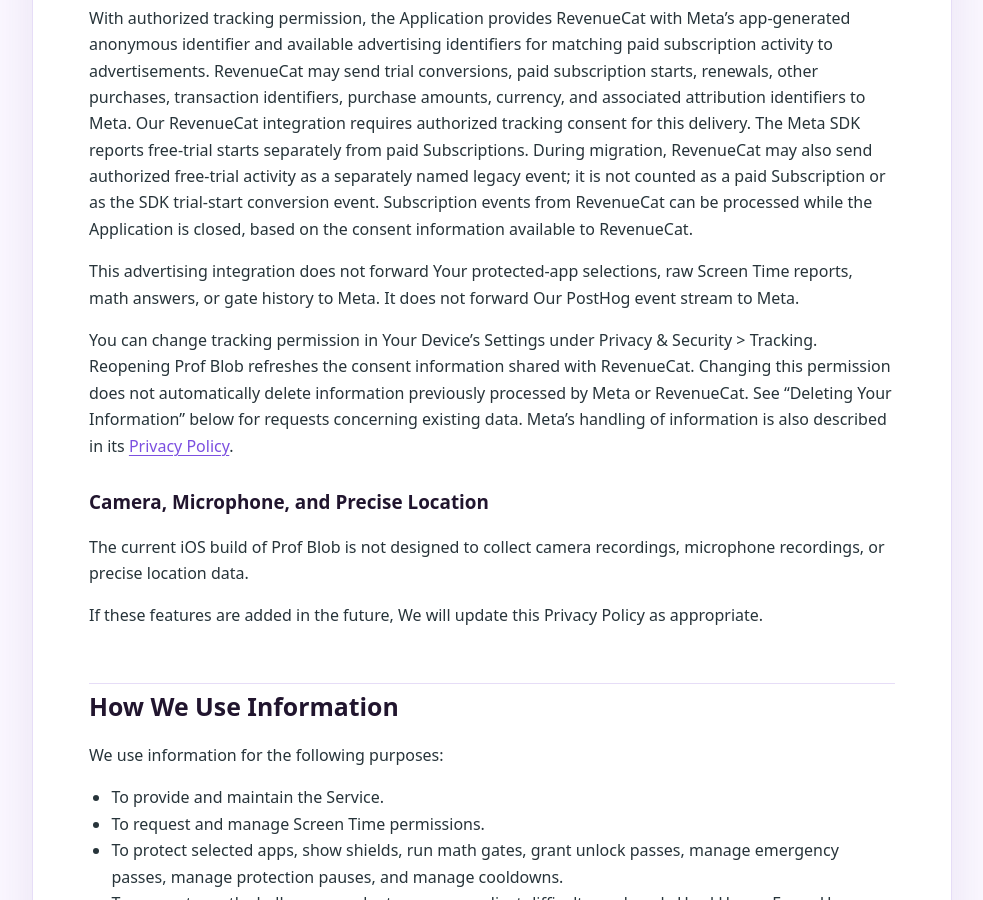
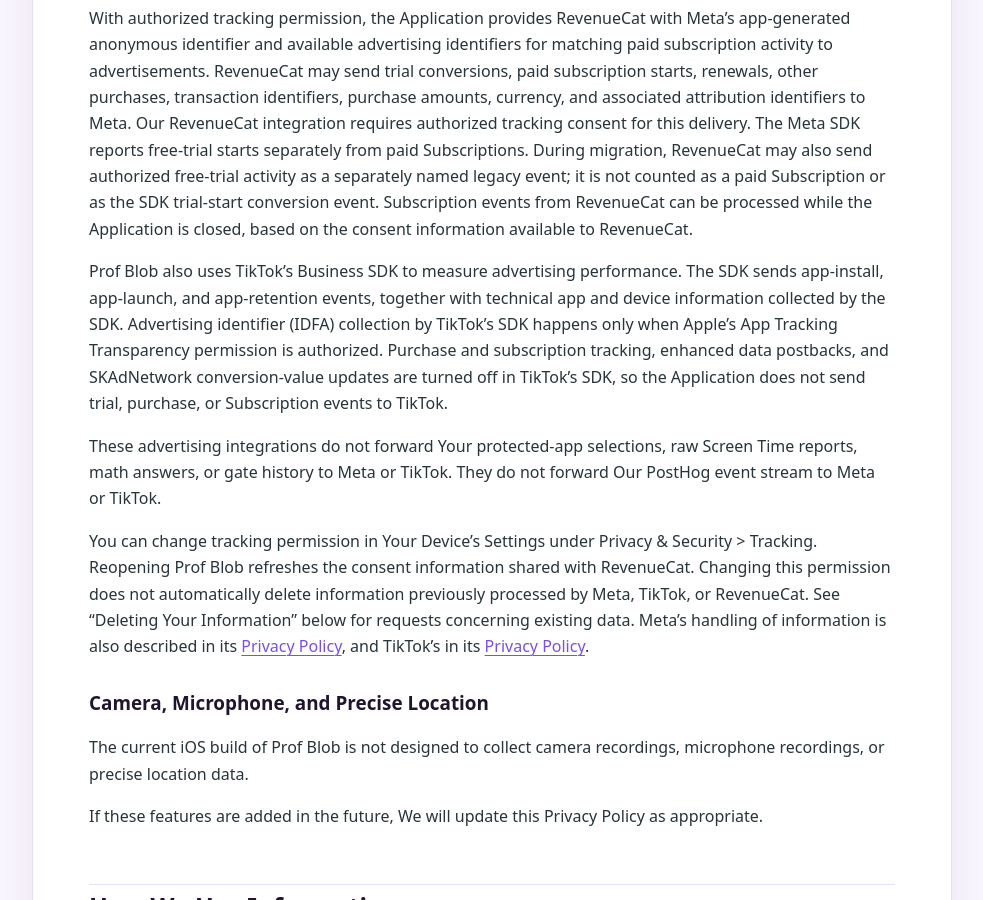
Before and after one commit to spammusubitech/spammusubitech.github.io, a Jekyll site: the page built from prof-blob/privacy/index.md, in a window 1280 px wide and 900 px high, scrolled down 5555 px. Shown: the whole window, without its empty margins (148-1131 px from the left). Built offline with Jekyll 4.4.1, drawn with Linux system fonts in a browser that asks for light colours; some of the changed text lies outside the part shown.

Commit message:
Disclose TikTok app measurement in the Prof Blob privacy policy (#1)
Blob iOS 1.0.12 adds TikTok's Business SDK for install, launch and
retention measurement. Purchase tracking, enhanced postbacks and
SKAdNetwork conversion updates are off, and the advertising identifier
is collected only with App Tracking Transparency permission.

Co-authored-by: Brian Moriyama <brianmoriyama@Brians-MacBook-Pro-2.local>
Co-authored-by: Claude Opus 5.5 <noreply@anthropic.com>

```diff
--- a/_includes/legal/prof-blob/privacy-policy.md
+++ b/_includes/legal/prof-blob/privacy-policy.md
@@ -111,9 +111,11 @@ Prof Blob uses Meta's SDK and RevenueCat's Meta integration to measure advertisi
 
 With authorized tracking permission, the Application provides RevenueCat with Meta's app-generated anonymous identifier and available advertising identifiers for matching paid subscription activity to advertisements. RevenueCat may send trial conversions, paid subscription starts, renewals, other purchases, transaction identifiers, purchase amounts, currency, and associated attribution identifiers to Meta. Our RevenueCat integration requires authorized tracking consent for this delivery. The Meta SDK reports free-trial starts separately from paid Subscriptions. During migration, RevenueCat may also send authorized free-trial activity as a separately named legacy event; it is not counted as a paid Subscription or as the SDK trial-start conversion event. Subscription events from RevenueCat can be processed while the Application is closed, based on the consent information available to RevenueCat.
 
-This advertising integration does not forward Your protected-app selections, raw Screen Time reports, math answers, or gate history to Meta. It does not forward Our PostHog event stream to Meta.
+Prof Blob also uses TikTok's Business SDK to measure advertising performance. The SDK sends app-install, app-launch, and app-retention events, together with technical app and device information collected by the SDK. Advertising identifier (IDFA) collection by TikTok's SDK happens only when Apple's App Tracking Transparency permission is authorized. Purchase and subscription tracking, enhanced data postbacks, and SKAdNetwork conversion-value updates are turned off in TikTok's SDK, so the Application does not send trial, purchase, or Subscription events to TikTok.
 
-You can change tracking permission in Your Device's Settings under Privacy & Security > Tracking. Reopening Prof Blob refreshes the consent information shared with RevenueCat. Changing this permission does not automatically delete information previously processed by Meta or RevenueCat. See "Deleting Your Information" below for requests concerning existing data. Meta's handling of information is also described in its [Privacy Policy](https://www.facebook.com/privacy/policy/).
+These advertising integrations do not forward Your protected-app selections, raw Screen Time reports, math answers, or gate history to Meta or TikTok. They do not forward Our PostHog event stream to Meta or TikTok.
+
+You can change tracking permission in Your Device's Settings under Privacy & Security > Tracking. Reopening Prof Blob refreshes the consent information shared with RevenueCat. Changing this permission does not automatically delete information previously processed by Meta, TikTok, or RevenueCat. See "Deleting Your Information" below for requests concerning existing data. Meta's handling of information is also described in its [Privacy Policy](https://www.facebook.com/privacy/policy/), and TikTok's in its [Privacy Policy](https://www.tiktok.com/legal/page/us/privacy-policy/en).
 
 ### Camera, Microphone, and Precise Location
 
@@ -153,13 +155,14 @@ We may share information in the following situations:
 - **With RevenueCat:** RevenueCat helps Us manage purchases, Subscriptions, entitlements, offerings, purchase restoration, attribution, and related diagnostics.
 - **With PostHog:** PostHog helps Us understand product usage, run analytics, and evaluate feature flags.
 - **With Meta:** Meta receives app-install, app-activation, and advertising-measurement information as described above. RevenueCat may send subscription events and matching information to Meta when the consent requirements of Our integration are met.
+- **With TikTok:** TikTok receives app-install, app-launch, app-retention, and related technical information for advertising measurement as described above.
 - **With Service Providers:** We may use providers for support, email, hosting, diagnostics, purchase validation, analytics, feature flags, or similar operational needs.
 - **For legal reasons:** We may disclose information if required by law or in response to valid legal requests from public authorities.
 - **To protect rights and safety:** We may disclose information when We believe it is necessary to protect the Company, users, the public, or the Service.
 - **For business transfers:** Information may be transferred in connection with a merger, acquisition, financing, reorganization, sale of assets, or similar business transaction.
 - **With Your consent:** We may share information for another purpose if You consent.
 
-We do not sell Personal Data for money. The advertising measurement described above involves sharing information with Meta and matching it with information from Meta's services. Depending on applicable law, this may be considered sharing for cross-context behavioral advertising. You can decline or withdraw tracking permission in Your Device settings and contact Us about applicable opt-out rights.
+We do not sell Personal Data for money. The advertising measurement described above involves sharing information with Meta and TikTok and matching it with information from their services. Depending on applicable law, this may be considered sharing for cross-context behavioral advertising. You can decline or withdraw tracking permission in Your Device settings and contact Us about applicable opt-out rights.
 
 ## Retention
 
@@ -179,7 +182,7 @@ Deleting the Application may not delete information stored by Apple, such as App
 
 To request access, correction, or deletion of Personal Data held by Us or processed by providers on Our behalf, email contact@spammusubitech.com with the subject "Prof Blob data request". Describe Your request and provide only information needed to locate the relevant records, such as a support correspondence email or an app/customer identifier if You have it. Do not send passwords, complete payment-card information, or Apple Account credentials. We may ask for information needed to verify and fulfill the request, and may need to retain certain information when required or permitted by law.
 
-Deleting the Application does not cancel an active Subscription; manage subscriptions through Your Apple Account settings. Information independently held by Apple or Meta may also be subject to those providers' own privacy controls and retention obligations.
+Deleting the Application does not cancel an active Subscription; manage subscriptions through Your Apple Account settings. Information independently held by Apple, Meta, or TikTok may also be subject to those providers' own privacy controls and retention obligations.
 
 ## Security
 
```
Also changed, not shown: other parts of _includes/legal/prof-blob/privacy-policy.md (+1 -1 lines).
